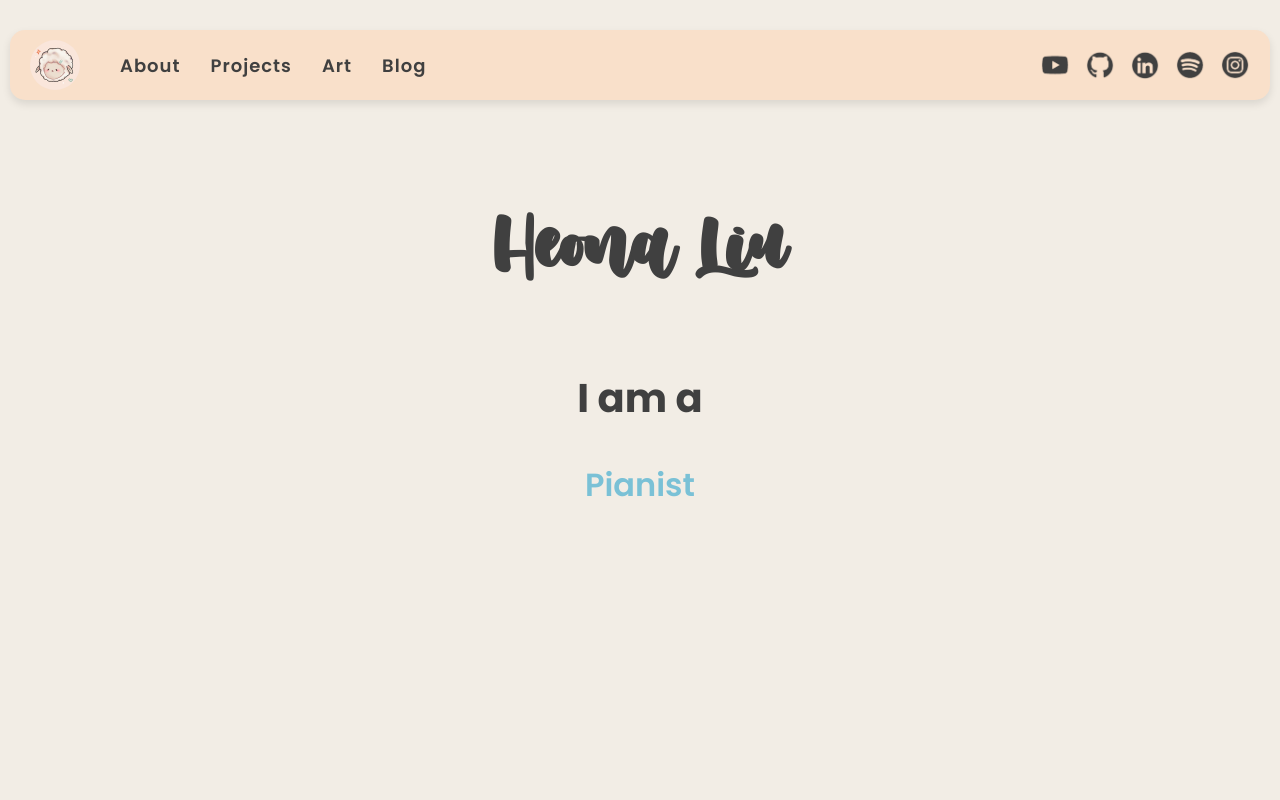
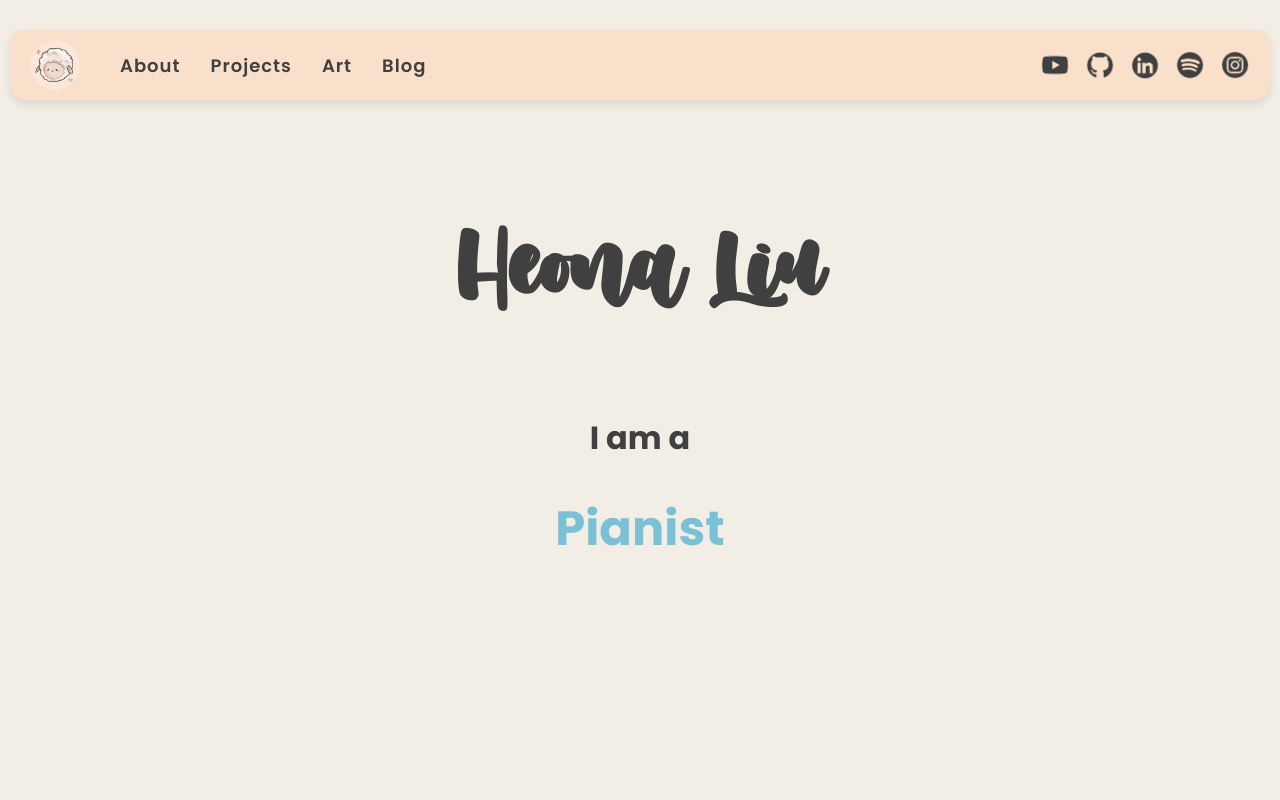
Before and after one commit to heonaliu/HeonaWebsite, a React (Create React App) app: page / in a window 1280 px wide. Shown: the top 800 px of the page. Built offline with nearby package versions, Linux system fonts and the light colour scheme; no server answers.

Commit message:
Modify homepage text sizing

```diff
--- a/src/components/ScrollingText.css
+++ b/src/components/ScrollingText.css
@@ -1,12 +1,12 @@
 .scrolling-text-wrapper {
-  height: 3rem; /* adjust based on font size */
+  height: 5rem; /* adjust based on font size */
   display: flex;
   justify-content: center;
   align-items: center;
   overflow: hidden;
   position: relative;
-  font-size: 2rem;
-  font-weight: 600;
+  font-size: 3rem;
+  font-weight: 700;
 }
 
 .scrolling-text-item {
--- a/src/pages/Home.css
+++ b/src/pages/Home.css
@@ -7,7 +7,7 @@
 
 .center-text {
   font-family: "Muthiara", sans-serif; /* fallback in case font doesn't load */
-  font-size: 4rem; /* adjust size */
+  font-size: 5rem; /* adjust size */
   text-align: center;
   padding-top: 50px;
   color: #404040;
--- a/src/pages/Home.js
+++ b/src/pages/Home.js
@@ -6,9 +6,7 @@ const Home = () => {
   return (
     <div className="home-container">
       <h1 className="center-text">Heona Liu</h1>
-      <h2
-        style={{ textAlign: "center", fontSize: "2.5rem", marginTop: "20px" }}
-      >
+      <h2 style={{ textAlign: "center", fontSize: "2rem", marginTop: "20px" }}>
         I am a
       </h2>
       <ScrollingText
```
